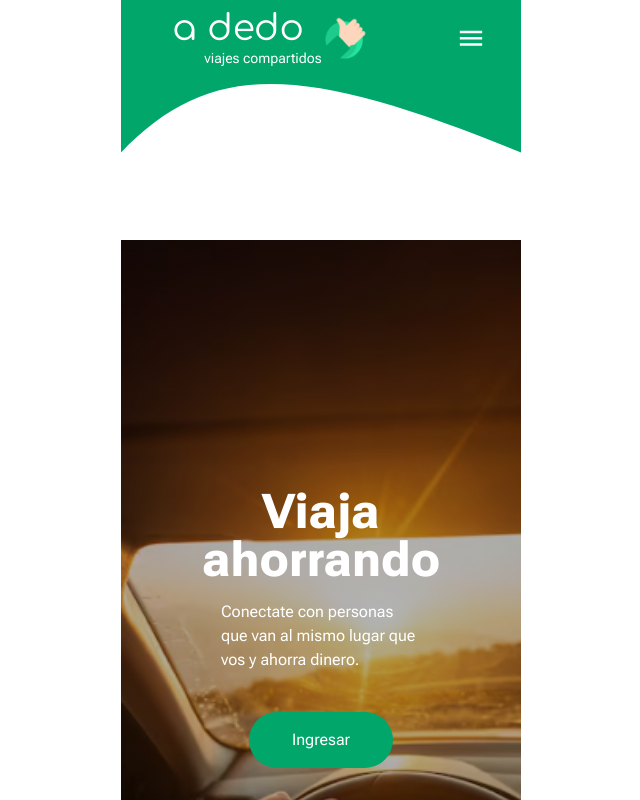
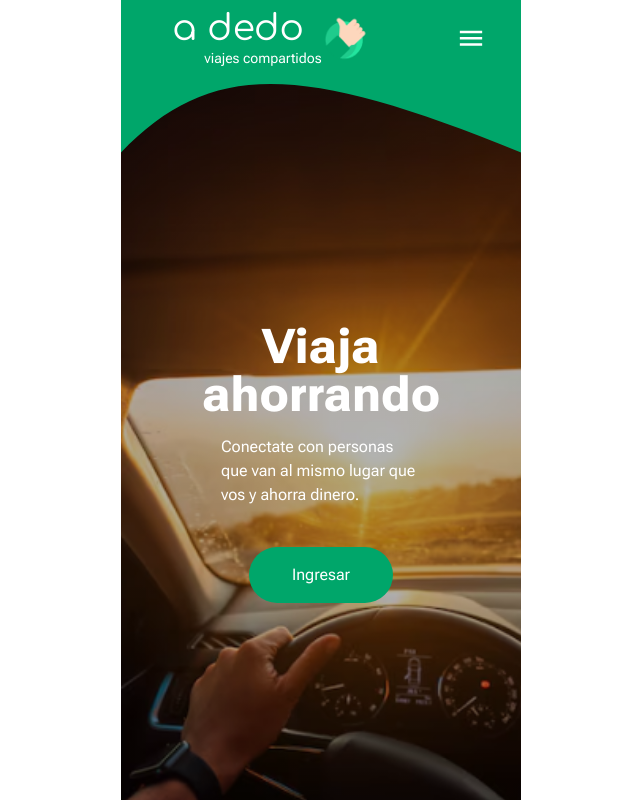
Before and after one commit to Diegogagan2587/A-Dedo, a React (Vite) app in the folder frontend/: page / in a window 1280 px wide. Shown: the top 800 px of the page, without its empty margins (319-959 px from the left). Built offline with nearby package versions, Linux system fonts and the light colour scheme; no server answers; a web font is replaced by a local one.

Commit message:
fix/front/splash-creen: spacign between compoenet and nav bar

```diff
--- a/frontend/src/App.jsx
+++ b/frontend/src/App.jsx
@@ -42,7 +42,6 @@ function App() {
         <Navbar isLoggedIn={isLoggedIn} />
         <main className='
         relative top-[75px]
-        sm:top-60
         '>
           <Routes>
             <Route path="/" element={<Main />} />
```
